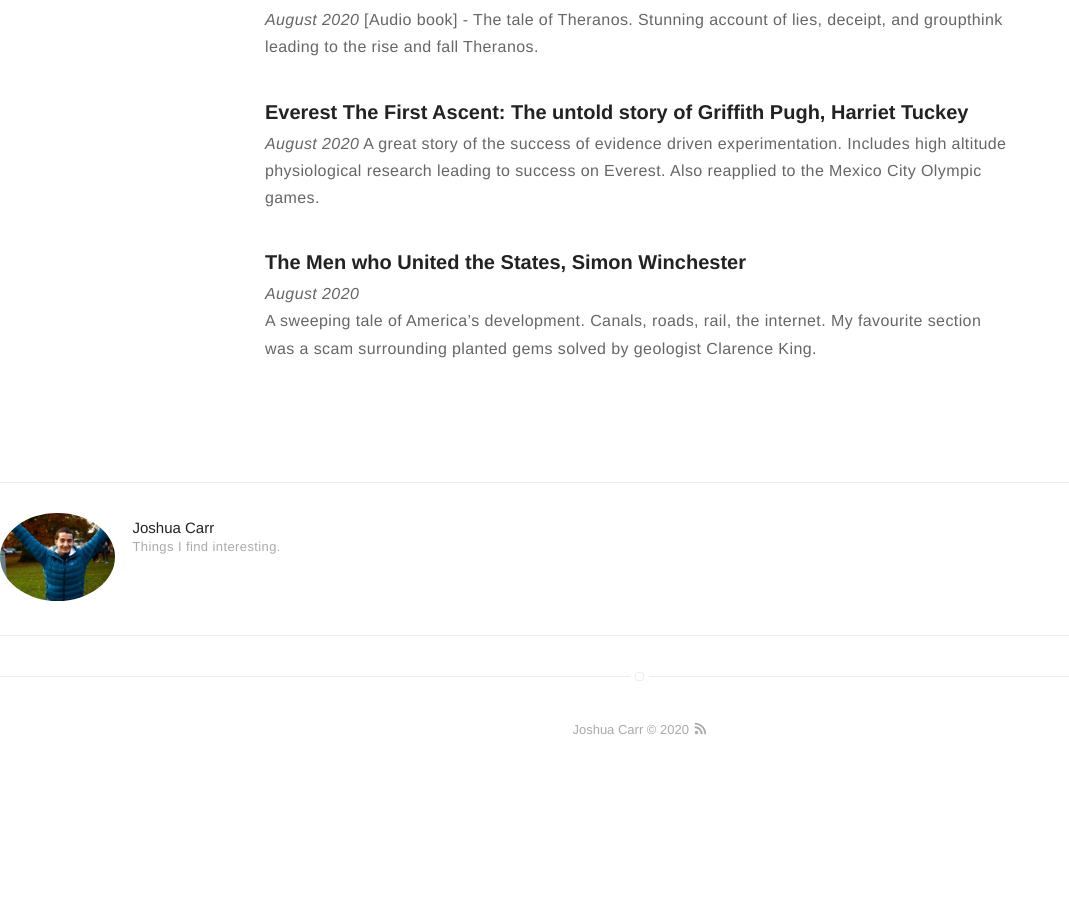
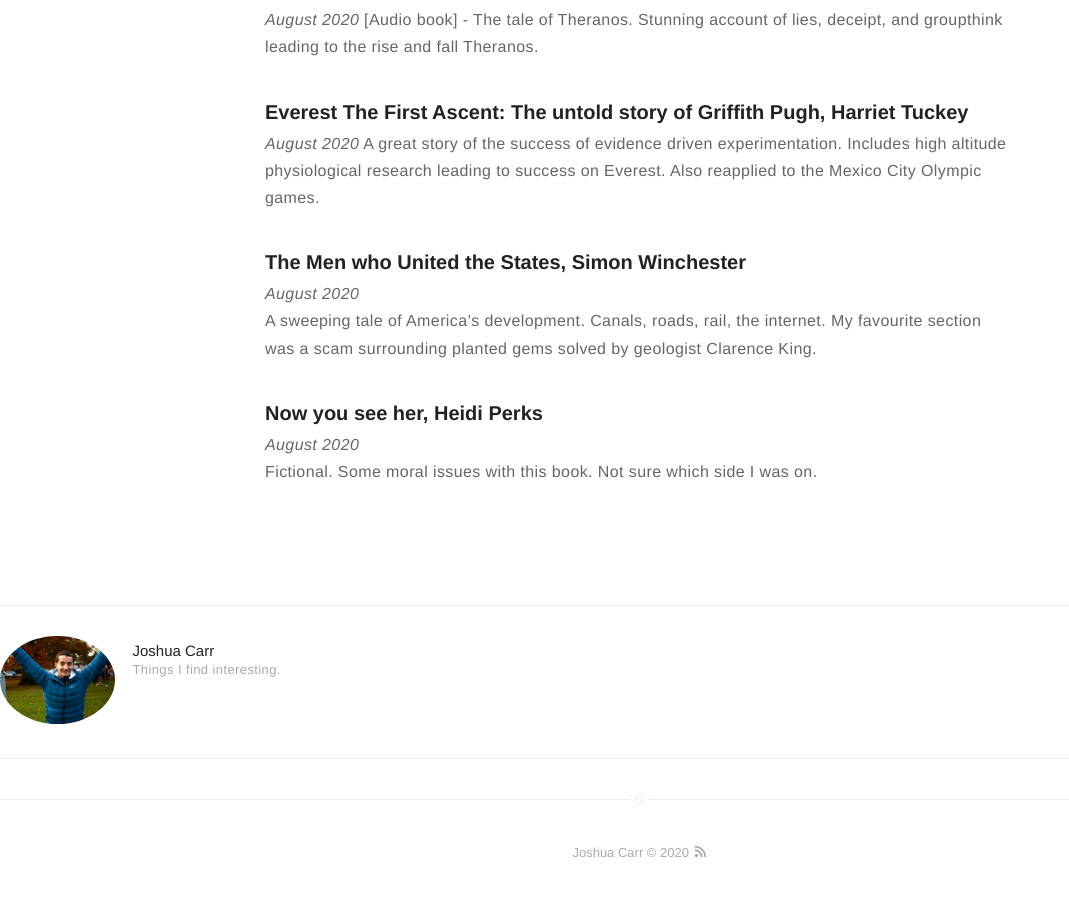
Before and after one commit to jc782/jc782.github.io, a Jekyll site: the page built from _posts/2020-04-06-BookReviews.markdown, in a window 1280 px wide and 900 px high, scrolled down 2805 px. Shown: the top 897 px of the window, without its empty margins (0-1069 px from the left). Built offline with Jekyll 4.4.1, drawn with Linux system fonts in a browser that asks for light colours; before the commit the page ends 3582 px from its top, so only the background shows below that.

Commit message:
+ book review

```diff
--- a/_posts/2020-04-06-BookReviews.markdown
+++ b/_posts/2020-04-06-BookReviews.markdown
@@ -100,3 +100,8 @@ A great story of the success of evidence driven experimentation. Includes high a
 ### The Men who United the States, Simon Winchester
 *August 2020*
 A sweeping tale of America's development. Canals, roads, rail, the internet. My favourite section was a scam surrounding planted gems solved by geologist Clarence King.
+
+
+### Now you see her, Heidi Perks
+*August 2020*
+Fictional. Some moral issues with this book. Not sure which side I was on.
--- a/_posts/2020-08-15-Acer-aspire-review.markdown
+++ b/_posts/2020-08-15-Acer-aspire-review.markdown
@@ -27,7 +27,7 @@ Things that irk me so far:
 * RAM is not 3200MHz
 * Not a proper set of arrow keys
 * Charge connector feels flimsy and is a frustrating way for a laptop to fail if it does. No option for USB-C charging
-* Speakers are poor quality
+* Speakers are poor quality [fine with headphones]
 
 I am dual booting Windows and Ubuntu 20.04 with the 5.8 kernel. Most things seems to work out of the box with Ubuntu. It runs smoothly and quiet under normal operation.
 * Fn keys seem to not be bound to the Fn key
```
Also changed, not shown: other parts of _posts/2020-08-15-Acer-aspire-review.markdown (+1 -1 lines).
